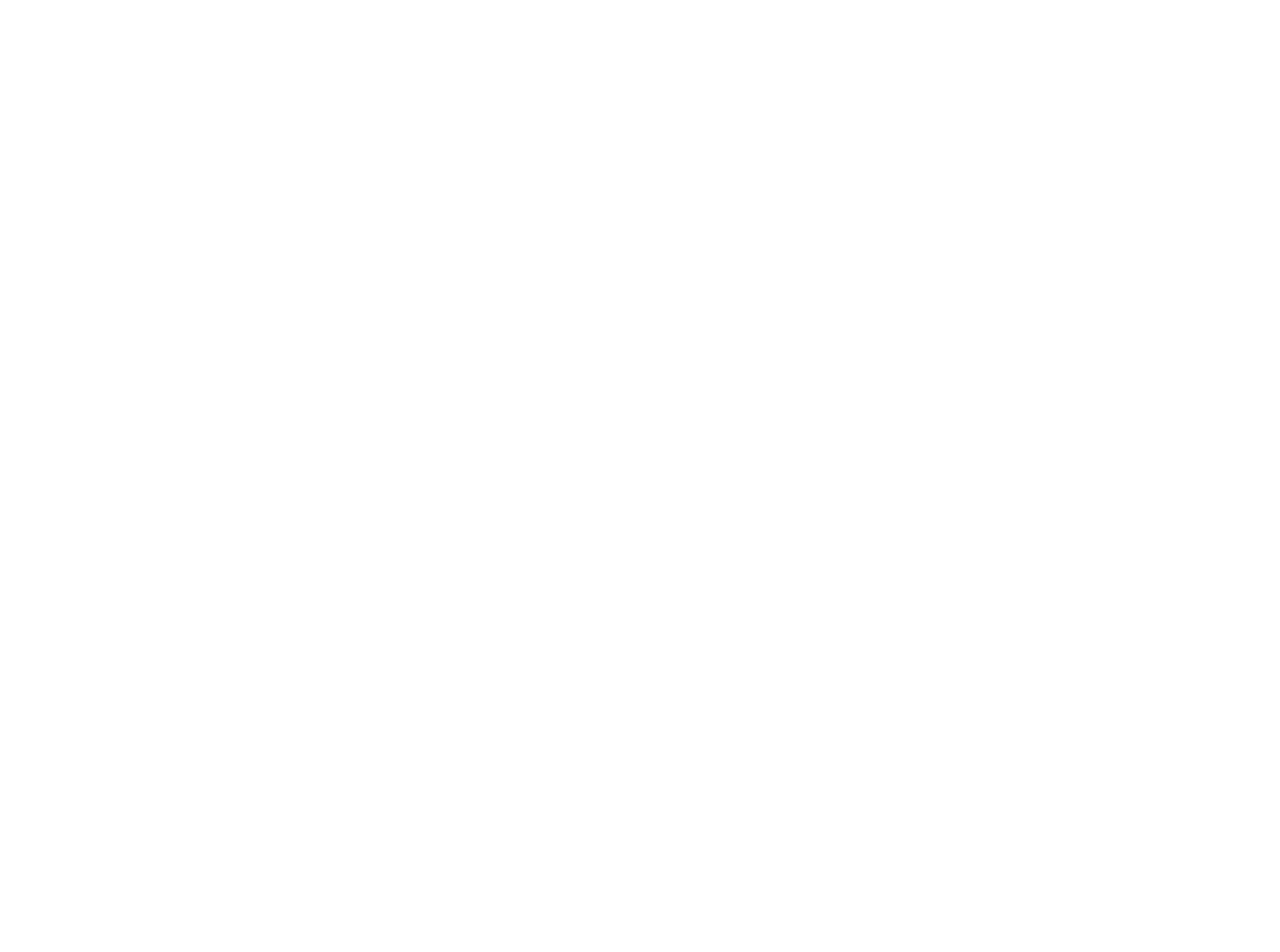
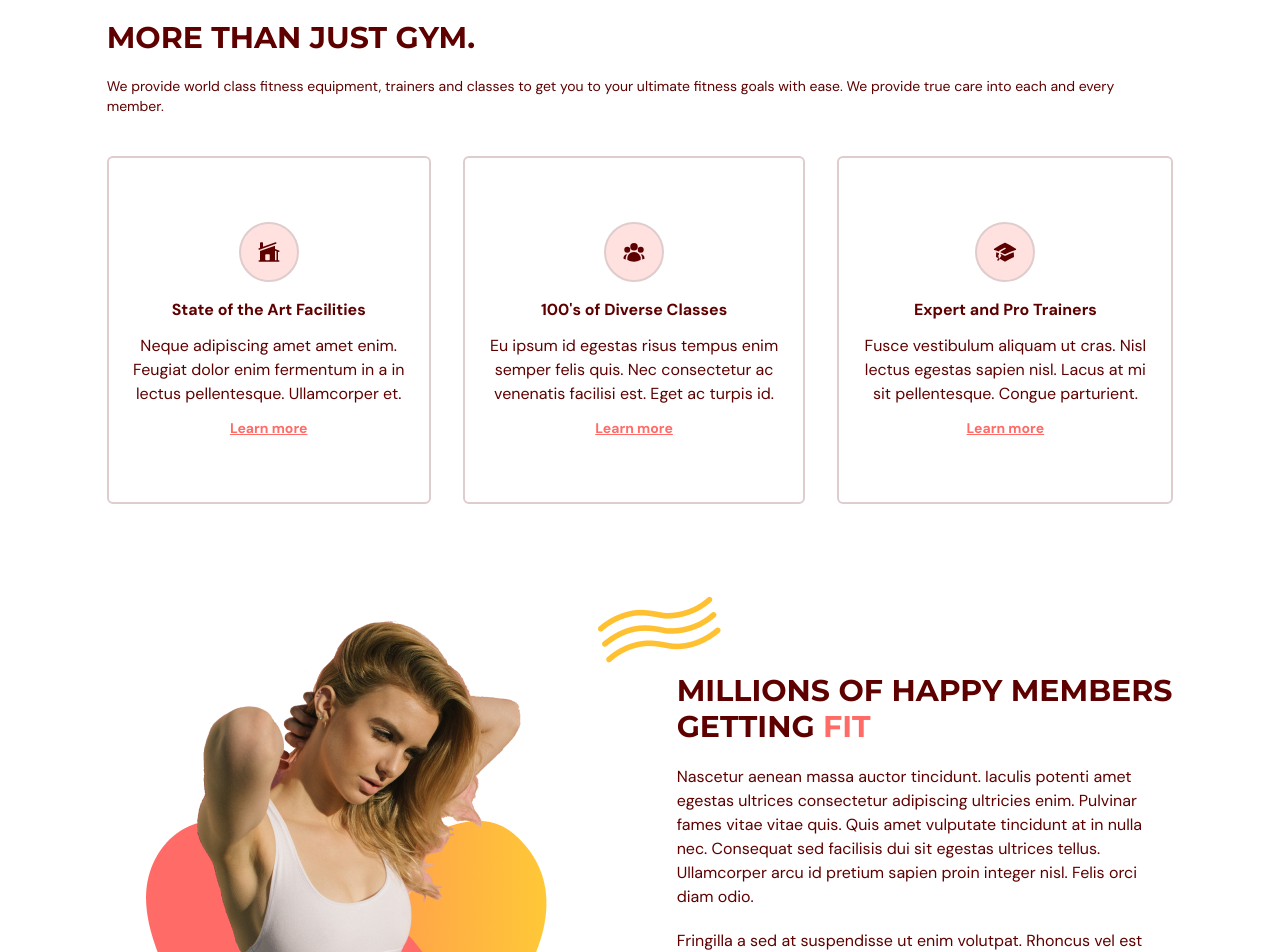
Before and after one commit to AEqu1n0x/gymApp, a React (Vite) app: page / in a window 1280 px wide. Shown: the part 880-1832 px from the top of the page. Before the commit the page ends 823 px from the top, so only its background shows below. Built offline with nearby package versions, Linux system fonts and the light colour scheme.

Commit message:
Add Benefits page with animation

```diff
--- a/src/App.tsx
+++ b/src/App.tsx
@@ -2,6 +2,7 @@
 import Home from "@/scenes/home";
 import { useEffect, useState } from "react";
 import { SelectedPage } from "@/shared/types";
+import Benefits from "@/scenes/benefits";
 
 function App() {
   const [selectedPage, setSelectedPage] = useState<SelectedPage>(
@@ -35,6 +36,7 @@
         setSelectedPage={setSelectedPage}
       />
       <Home setSelectedPage={setSelectedPage} />
+      <Benefits setSelectedPage={setSelectedPage} />
     </div>
   );
 }
--- /dev/null
+++ b/src/scenes/benefits/Benefit.tsx
@@ -0,0 +1,43 @@
+import { SelectedPage } from "@/shared/types";
+import { motion } from "framer-motion";
+import AnchorLink from "react-anchor-link-smooth-scroll";
+
+const childVariant = {
+  hidden: { opacity: 0, scale: 0.1 },
+  visible: { opacity: 1, scale: 1 },
+};
+type Props = {
+  icon: JSX.Element;
+  title: string;
+  description: string;
+  setSelectedPage: (value: SelectedPage) => void;
+};
+
+const Benefit = ({ icon, title, description, setSelectedPage }: Props) => {
+  return (
+    <motion.div
+
+      variants={childVariant}
+      className="mt-5 rounded-md border-2 border-gray-100 px-5 py-16 text-center"
+    >
+      <div className="mb-4 flex justify-center">
+        <div className="rounded-full border-2 border-gray-100 bg-primary-100 p-4">
+          {icon}
+        </div>
+      </div>
+      <h4 className="font-bold">{title}</h4>
+      <p className="my-3">{description}</p>
+      <AnchorLink
+        className="text-sm font-bold text-primary-500 underline hover:text-secondary-500"
+        onClick={() => {
+          setSelectedPage(SelectedPage.ContactUs);
+        }}
+        href={`#${SelectedPage.ContactUs}`}
+      >
+        <p>Learn more</p>
+      </AnchorLink>
+    </motion.div>
+  );
+};
+
+export default Benefit;
--- /dev/null
+++ b/src/scenes/benefits/index.tsx
@@ -0,0 +1,164 @@
+import HText from "@/shared/HText";
+import { SelectedPage, BenefitType } from "@/shared/types";
+import {
+  HomeModernIcon,
+  UserGroupIcon,
+  AcademicCapIcon,
+} from "@heroicons/react/24/solid";
+import { motion } from "framer-motion";
+import Benefit from "./Benefit";
+import ActionButton from "@/shared/ActionButton";
+import BenefitsPageGraphic from "@/assets/BenefitsPageGraphic.png";
+
+const benefits: Array<BenefitType> = [
+  {
+    icon: <HomeModernIcon className="h-6 w-6" />,
+    title: "State of the Art Facilities",
+    description:
+      "Neque adipiscing amet amet enim. Feugiat dolor enim fermentum in a in lectus pellentesque. Ullamcorper et.",
+  },
+  {
+    icon: <UserGroupIcon className="h-6 w-6" />,
+    title: "100's of Diverse Classes",
+    description:
+      "Eu ipsum id egestas risus tempus enim semper felis quis. Nec consectetur ac venenatis facilisi est. Eget ac turpis id.",
+  },
+  {
+    icon: <AcademicCapIcon className="h-6 w-6" />,
+    title: "Expert and Pro Trainers",
+    description:
+      "Fusce vestibulum aliquam ut cras. Nisl lectus egestas sapien nisl. Lacus at mi sit pellentesque. Congue parturient.",
+  },
+];
+
+const container = {
+  hidden: {},
+  visible: {
+    transition: { staggerChildren: 0.2 },
+  },
+};
+
+type Props = {
+  setSelectedPage: (value: SelectedPage) => void;
+};
+
+const Benefits = ({ setSelectedPage }: Props) => {
+  return (
+    <section id="benefits" className="mx-auto min-h-full w-5/6 py-20">
+      <motion.div
+        onViewportEnter={() => {
+          setSelectedPage(SelectedPage.Benefits);
+        }}
+      >
+        <motion.div
+          initial="hidden"
+          whileInView="visible"
+          viewport={{ once: true, amount: 0.5 }}
+          transition={{ duration: 0.8 }}
+          variants={{
+            hidden: { opacity: 0, x: -100 },
+            visible: { opacity: 1, x: 0 },
+          }}
+          className="md:w--3/5 md:my-5"
+        >
+          <HText>MORE THAN JUST GYM.</HText>
+          <p className="my-5 text-sm">
+            We provide world class fitness equipment, trainers and classes to
+            get you to your ultimate fitness goals with ease. We provide true
+            care into each and every member.
+          </p>
+        </motion.div>
+
+        <motion.div
+          initial="hidden"
+          whileInView="visible"
+          viewport={{ once: true, amount: 0.5 }}
+          variants={container}
+          className="mt-5 items-center justify-between gap-8 md:flex"
+        >
+          {benefits.map((benefit: BenefitType) => (
+            <Benefit
+              key={benefit.title}
+              icon={benefit.icon}
+              title={benefit.title}
+              description={benefit.description}
+              setSelectedPage={setSelectedPage}
+            />
+          ))}
+        </motion.div>
+        {/* Картинка и описание*/}
+        <div className="mt-16 items-center justify-between gap-20 md:mt-28 md:flex">
+          {/* Картинка */}
+          <img
+            className="mx-auto"
+            alt="benefits-page-graphic"
+            src={BenefitsPageGraphic}
+          />
+          {/* Описание*/}
+
+          <div>
+            {/* Заголовок*/}
+            <div className="relative">
+              <div className="before:absolute before:-left-20 before:-top-20 before:z-[1] before:content-abstractwaves">
+                <motion.div
+                  initial="hidden"
+                  whileInView="visible"
+                  viewport={{ once: true, amount: 0.5 }}
+                  transition={{ duration: 0.8 }}
+                  variants={{
+                    hidden: { opacity: 0, x: 100 },
+                    visible: { opacity: 1, x: 0 },
+                  }}
+                >
+                  <HText>
+                    MILLIONS OF HAPPY MEMBERS GETTING {"  "}
+                    <span className="text-primary-500">FIT</span>
+                  </HText>
+                </motion.div>
+              </div>
+            </div>
+
+            {/* Описание*/}
+
+            <motion.div
+              initial="hidden"
+              whileInView="visible"
+              viewport={{ once: true, amount: 0.5 }}
+              transition={{ delay: 0.3, duration: 0.8 }}
+              variants={{
+                hidden: { opacity: 0, x: 100 },
+                visible: { opacity: 1, x: 0 },
+              }}
+            >
+              <p className="my-5">
+                Nascetur aenean massa auctor tincidunt. Iaculis potenti amet
+                egestas ultrices consectetur adipiscing ultricies enim. Pulvinar
+                fames vitae vitae quis. Quis amet vulputate tincidunt at in
+                nulla nec. Consequat sed facilisis dui sit egestas ultrices
+                tellus. Ullamcorper arcu id pretium sapien proin integer nisl.
+                Felis orci diam odio.
+              </p>
+              <p className="mb-5">
+                Fringilla a sed at suspendisse ut enim volutpat. Rhoncus vel est
+                tellus quam porttitor. Mauris velit euismod elementum arcu neque
+                facilisi. Amet semper tortor facilisis metus nibh. Rhoncus sit
+                enim mattis odio in risus nunc.
+              </p>
+            </motion.div>
+
+            {/* Кнопка*/}
+            <div className="relative mt-16">
+              <div className="before:absolute before:-bottom-20 before:right-40 before:z-[-1] before:content-sparkles">
+                <ActionButton setSelectedPage={setSelectedPage}>
+                  Join now
+                </ActionButton>
+              </div>
+            </div>
+          </div>
+        </div>
+      </motion.div>
+    </section>
+  );
+};
+
+export default Benefits;
--- /dev/null
+++ b/src/shared/HText.tsx
@@ -0,0 +1,13 @@
+import React from "react";
+
+type Props = {
+  children: React.ReactNode;
+};
+
+const HText = ({ children }: Props) => {
+  return (
+    <h1 className="basis-3/5 font-montserrat text-3xl font-bold">{children}</h1>
+  );
+};
+
+export default HText;
--- a/src/shared/types.ts
+++ b/src/shared/types.ts
@@ -4,3 +4,9 @@
   OurClasses = "ourclasses",
   ContactUs = "contactus",
 }
+
+export interface BenefitType {
+  icon: JSX.Element;
+  title: string;
+  description: string;
+}
```
